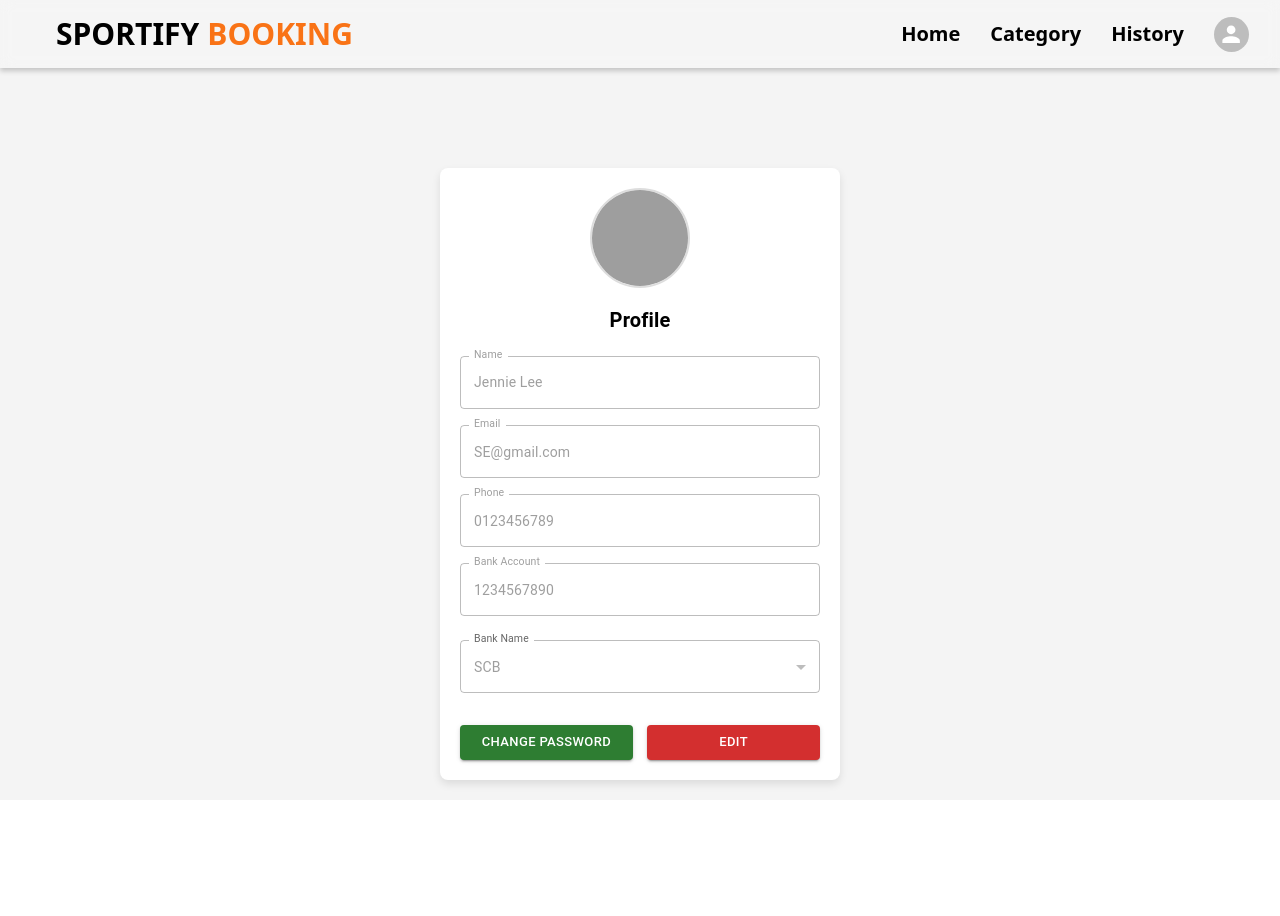
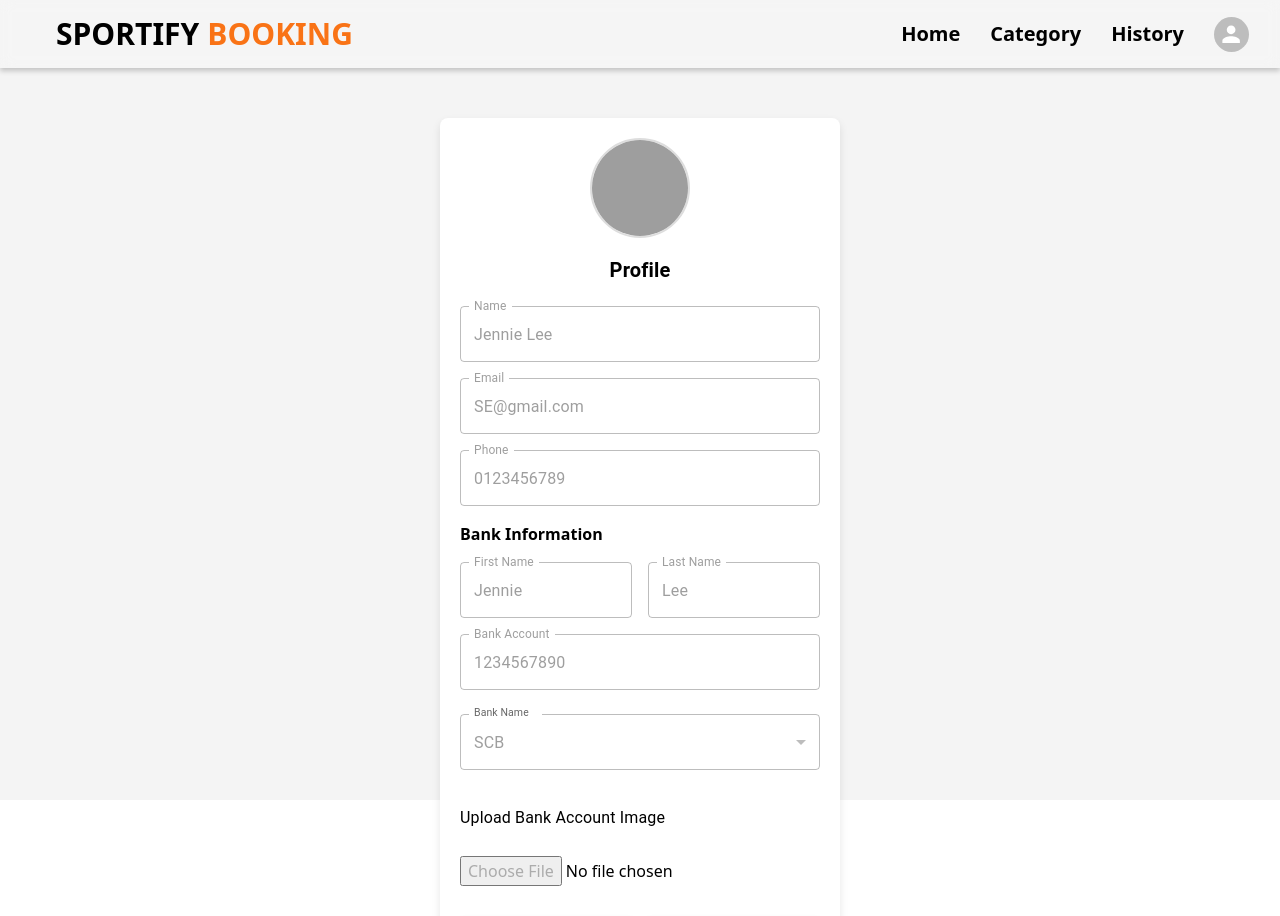
Before and after one commit to Jameabird/sportify-booking, a Next.js app: page /setting in a window 1280 px wide. Shown: the top 916 px of the page. Before the commit the page ends 800 px from the top, so only its background shows below. Built offline with nearby package versions, Linux system fonts and the light colour scheme; grey boxes are pictures that could not be loaded.

Commit message:
setting_edit
Bank Information
Upload Bank Account Image

```diff
--- a/src/app/(pages)/(user)/setting/page.jsx
+++ b/src/app/(pages)/(user)/setting/page.jsx
@@ -11,15 +11,18 @@ export default function Profile() {
     name: "Jennie Lee",
     email: "SE@gmail.com",
     phone: "0123456789",
+    firstName: "Jennie",
+    lastName: "Lee",
     bankAccount: "1234567890",
     bankName: "SCB",
+    bankAccountImage: null, // State to store bank account image
   });
 
-  const [oldPassword, setOldPassword] = useState(""); // State for the old password
-  const [newPassword, setNewPassword] = useState(""); // State for the new password
-  const [confirmPassword, setConfirmPassword] = useState(""); // State for confirming the new password
-  const [error, setError] = useState(""); // Error message
-  const [profileImage, setProfileImage] = useState("/default-profile.png"); // State for profile image
+  const [oldPassword, setOldPassword] = useState("");
+  const [newPassword, setNewPassword] = useState("");
+  const [confirmPassword, setConfirmPassword] = useState("");
+  const [error, setError] = useState("");
+  const [profileImage, setProfileImage] = useState("/default-profile.png");
 
   const handleEditClick = () => setIsEditing(true);
   const handleSaveClick = () => {
@@ -36,10 +39,10 @@ export default function Profile() {
     }));
   };
 
-  const handleChangePasswordClick = () => setIsChangingPassword(true); // Switch to Change Password view
+  const handleChangePasswordClick = () => setIsChangingPassword(true);
 
   const handleChangePassword = () => {
-    if (oldPassword !== "currentPassword") { // Check if the old password is correct
+    if (oldPassword !== "currentPassword") {
       setError("Old password is incorrect!");
       return;
     }
@@ -50,7 +53,7 @@ export default function Profile() {
     }
 
     alert("Password changed successfully!");
-    setIsChangingPassword(false); // Return to profile view after successful password change
+    setIsChangingPassword(false);
   };
 
   // Function to handle the profile image change
@@ -59,30 +62,45 @@ export default function Profile() {
     if (file) {
       const reader = new FileReader();
       reader.onloadend = () => {
-        setProfileImage(reader.result); // Set the new profile image
+        setProfileImage(reader.result);
       };
-      reader.readAsDataURL(file); // Read the file as a data URL
+      reader.readAsDataURL(file);
+    }
+  };
+
+  // Function to handle the bank account image change
+  const handleBankAccountImageChange = (event) => {
+    const file = event.target.files[0];
+    if (file) {
+      const reader = new FileReader();
+      reader.onloadend = () => {
+        setProfileData((prevState) => ({
+          ...prevState,
+          bankAccountImage: reader.result, // Store the uploaded image
+        }));
+      };
+      reader.readAsDataURL(file);
     }
   };
 
   return (
     <Box display="flex" flexDirection="column" height="100vh" width="100vw" sx={{ backgroundColor: "#f4f4f4", position: "relative" }}>
-      {/* Set fixed background */}
+      {/* Background Box */}
       <Box sx={{
         position: "fixed",
         top: 0,
         left: 0,
         width: "100%",
         height: "100%",
-        backgroundColor: "#f4f4f4", // Same color as the page background
-        zIndex: -1,
+        backgroundColor: "#f4f4f4",
+        zIndex: -1, // Keeps the background below the profile section
       }} />
 
-      <TopBar_User />
+      <TopBar_User /> {/* Fixed top bar */}
 
-      <Box display="flex" flexDirection="column" alignItems="center" justifyContent="center" flexGrow={1} width="100%" height="100%" sx={{ paddingTop: "80px" }}>
+      {/* Profile Section */}
+      <Box display="flex" flexDirection="column" alignItems="center" justifyContent="center" flexGrow={1} width="100%" sx={{ paddingTop: "50px" }}> {/* Adjust paddingTop to prevent overlap */}
         <Box display="flex" flexDirection="column" alignItems="center" justifyContent="center" width="100%" maxWidth="400px" sx={{ backgroundColor: "#fff", borderRadius: "8px", padding: "20px", boxShadow: "0 4px 8px rgba(0, 0, 0, 0.1)" }}>
-          {/* Profile or Change Password content */}
           {!isChangingPassword ? (
             <>
               <Box position="relative" textAlign="center" mb={2}>
@@ -91,7 +109,7 @@ export default function Profile() {
                   <IconButton
                     color="primary"
                     sx={{ position: "absolute", bottom: 0, right: "calc(50% - 20px)", backgroundColor: "#fff", boxShadow: 1, border: "1px solid #ddd" }}
-                    onClick={() => document.getElementById("profile-image-input").click()} // Trigger file input click
+                    onClick={() => document.getElementById("profile-image-input").click()}
                   >
                     <CameraAltIcon />
                   </IconButton>
@@ -101,14 +119,13 @@ export default function Profile() {
                   type="file"
                   accept="image/*"
                   style={{ display: "none" }}
-                  onChange={handleProfileImageChange} // Handle image selection
+                  onChange={handleProfileImageChange}
                 />
               </Box>
               <Typography variant="h6" sx={{ fontWeight: "bold", marginBottom: "20px" }}>
                 {isEditing ? "Edit Profile" : "Profile"}
               </Typography>
 
-              {/* Profile Form */}
               <Box width="100%" display="flex" flexDirection="column" gap={2}>
                 <TextField
                   label="Name"
@@ -117,18 +134,13 @@ export default function Profile() {
                   value={profileData.name}
                   disabled={!isEditing}
                   onChange={handleInputChange}
-                  InputProps={{ sx: { fontSize: "14px" } }}
-                  InputLabelProps={{ sx: { fontSize: "14px" } }}
                 />
                 <TextField
                   label="Email"
                   name="email"
                   fullWidth
                   value={profileData.email}
-                  disabled={!isEditing}
-                  onChange={handleInputChange}
-                  InputProps={{ sx: { fontSize: "14px" } }}
-                  InputLabelProps={{ sx: { fontSize: "14px" } }}
+                  disabled={true}
                 />
                 <TextField
                   label="Phone"
@@ -137,9 +149,30 @@ export default function Profile() {
                   value={profileData.phone}
                   disabled={!isEditing}
                   onChange={handleInputChange}
-                  InputProps={{ sx: { fontSize: "14px" } }}
-                  InputLabelProps={{ sx: { fontSize: "14px" } }}
                 />
+
+                {/* Bank Information Section */}
+                <Typography variant="h8" sx={{ fontWeight: "bold", marginTop: "px" }}>
+                  Bank Information
+                </Typography>
+                <Box display="flex" gap={2}>
+                  <TextField
+                    label="First Name"
+                    name="firstName"
+                    fullWidth
+                    value={profileData.firstName}
+                    disabled={!isEditing}
+                    onChange={handleInputChange}
+                  />
+                  <TextField
+                    label="Last Name"
+                    name="lastName"
+                    fullWidth
+                    value={profileData.lastName}
+                    disabled={!isEditing}
+                    onChange={handleInputChange}
+                  />
+                </Box>
                 <TextField
                   label="Bank Account"
                   name="bankAccount"
@@ -147,8 +180,6 @@ export default function Profile() {
                   value={profileData.bankAccount}
                   disabled={!isEditing}
                   onChange={handleInputChange}
-                  InputProps={{ sx: { fontSize: "14px" } }}
-                  InputLabelProps={{ sx: { fontSize: "14px" } }}
                 />
                 <FormControl fullWidth variant="outlined" sx={{ fontSize: "14px", marginTop: "8px" }}>
                   <InputLabel sx={{ fontSize: "14px" }}>Bank Name</InputLabel>
@@ -158,7 +189,6 @@ export default function Profile() {
                     onChange={handleInputChange}
                     disabled={!isEditing}
                     label="Bank Name"
-                    sx={{ fontSize: "14px" }}
                   >
                     <MenuItem value="SCB">SCB</MenuItem>
                     <MenuItem value="KBANK">KBANK</MenuItem>
@@ -166,6 +196,27 @@ export default function Profile() {
                     <MenuItem value="BKK">BKK</MenuItem>
                   </Select>
                 </FormControl>
+
+                {/* Bank Account Image Upload */}
+                <Typography variant="body1" sx={{ marginTop: "20px" }}>
+                  Upload Bank Account Image
+                </Typography>
+                {profileData.bankAccountImage && (
+                  <Box textAlign="center" sx={{ marginBottom: "10px" }}>
+                    <img
+                      src={profileData.bankAccountImage}
+                      alt="Bank Account"
+                      style={{ maxWidth: "100%", maxHeight: "200px", borderRadius: "8px" }}
+                    />
+                  </Box>
+                )}
+                <input
+                  type="file"
+                  accept="image/*"
+                  onChange={handleBankAccountImageChange}
+                  disabled={!isEditing}
+                  style={{ marginTop: "10px" }}
+                />
 
                 <Box display="flex" justifyContent="space-between" mt={2}>
                   {isEditing ? (
@@ -195,8 +246,6 @@ export default function Profile() {
               <Typography variant="h6" sx={{ fontWeight: "bold", marginBottom: "20px" }}>
                 Change Password
               </Typography>
-
-              {/* Change Password Form */}
               <Box width="100%" display="flex" flexDirection="column" gap={2}>
                 <TextField
                   label="Old Password"
@@ -223,7 +272,6 @@ export default function Profile() {
                   sx={{ marginBottom: "20px" }}
                 />
                 {error && <Typography color="error">{error}</Typography>}
-
                 <Button variant="contained" color="success" fullWidth sx={{ fontSize: "13px" }} onClick={handleChangePassword}>
                   Change Password
                 </Button>
```
